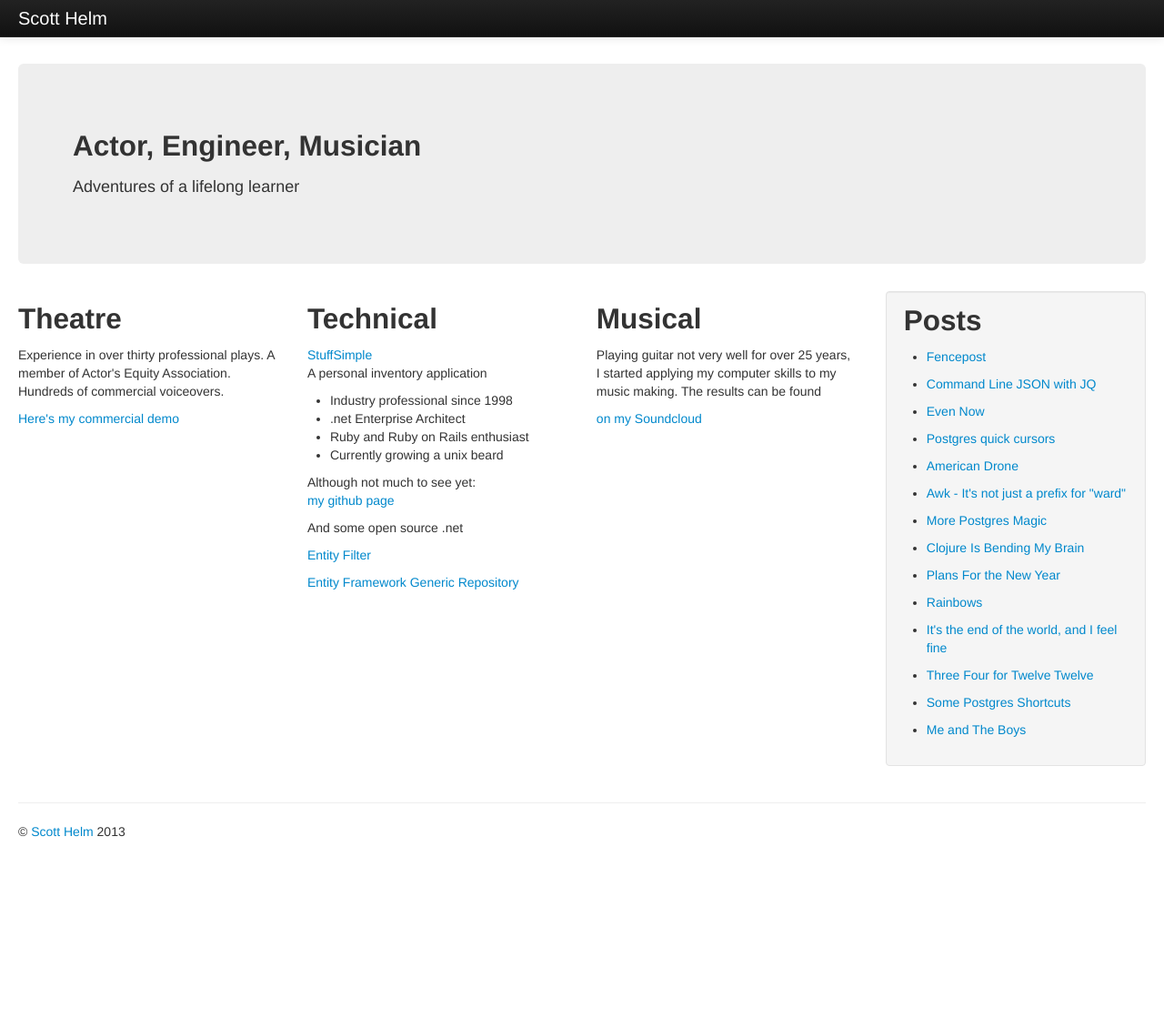
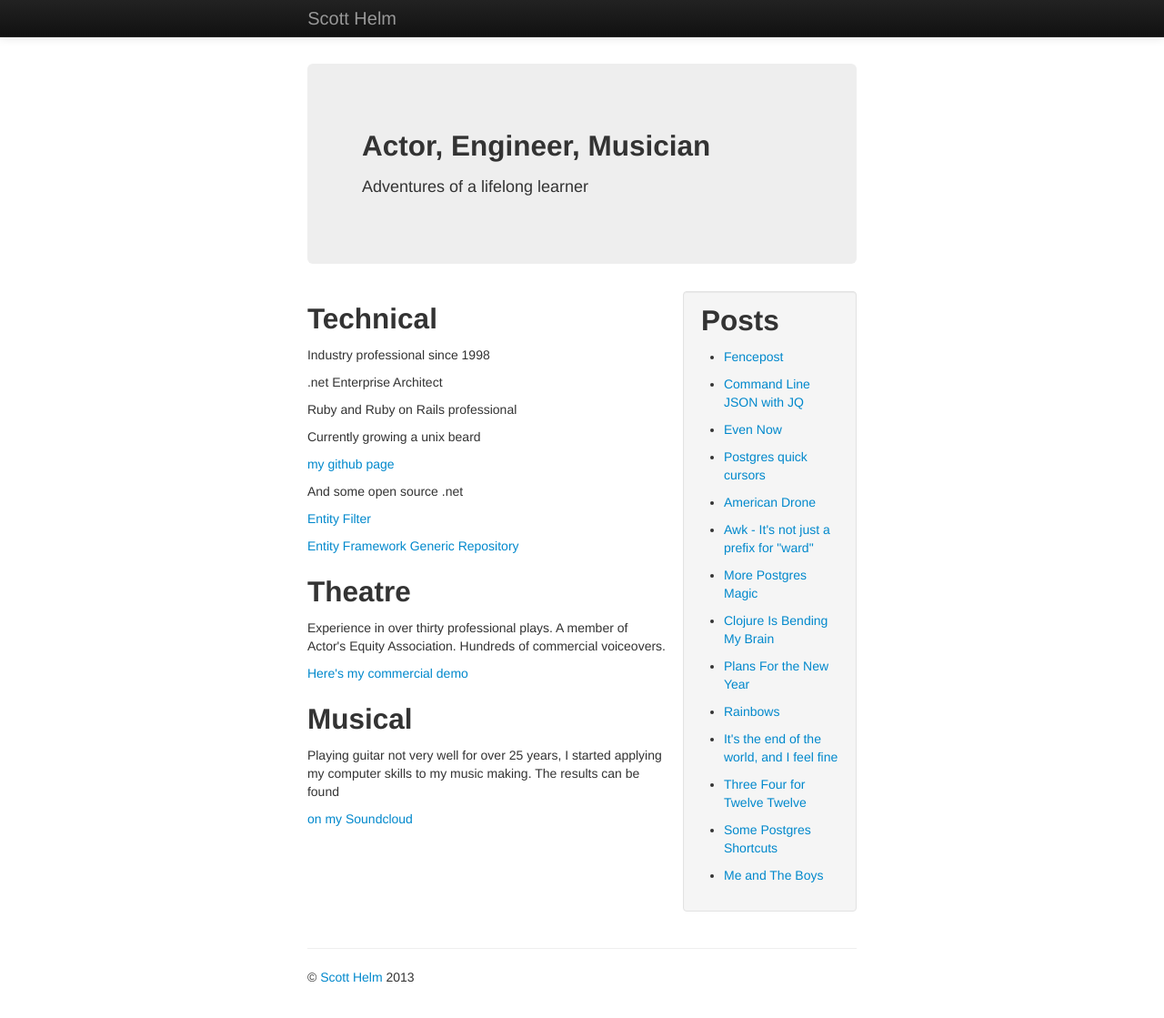
Before and after one commit to scotthelm/scotthelm.github.com.raw, a Jekyll site: the page built from index.html, in a window 1280 px wide and 1134 px high. Shown: the top 1119 px of the window at 91% size. Built offline with Jekyll 4.4.1, drawn with Linux system fonts in a browser that asks for light colours; nearby versions of some CDN libraries.

Commit message:
updates layout

```diff
--- a/_layouts/base.html
+++ b/_layouts/base.html
@@ -31,20 +31,35 @@
 
     <div class="navbar navbar-inverse navbar-fixed-top">
       <div class="navbar-inner">
-        <div class="container-fluid">
+        <div class="row-fluid">
+          <div class="span3">&nbsp;</div>
+          <div class="span6" style="padding-left:10px">
             <a class="brand" href="/">Scott Helm</a>
+          </div>
+          <div class="span3">&nbsp;</div>
         </div>
       </div>
     </div>
 
     <div class="container-fluid">
+      <div class="row-fluid">
+        <div class="span3">&nbsp;</div>
+        <div class="span6">
           <h2>{% if page.show_title %} {{ page.title if page.title }} {% endif %}</h2>
           {% if page.show_title %}<hr/>{% endif %}
           {{ content }}
           <hr/>
-
+        </div>
+        <div class="span3">&nbsp;</div>
+      </div>
       <footer>
+        <div class="row-fluid">
+          <div class="span3">&nbsp;</div>
+          <div class="span6">
             <p>&copy; <a href="mailto:helm.scott+scotthelm@gmail.com">Scott Helm</a> 2013</p>
+          </div>
+          <div class="span3">&nbsp;</div>
+        </div>
       </footer>
 
     </div><!--/.fluid-container-->
--- a/index.html
+++ b/index.html
@@ -4,11 +4,27 @@ title: "Scott Helm: Actor, Engineer, Lifelong Learner"
 show_title: false
 ---
 <div class="hero-unit">
-  <h2>Actor, Engineer, Musician</h3>
+  <h2>Actor, Engineer, Musician</h2>
   <p>Adventures of a lifelong learner</p>
 </div>
 <div class="row-fluid">
-  <div class="span3">
+  <div class="span8">
+    <div class="row-fluid">
+      <h2>Technical</h2>
+      <p>Industry professional since 1998</p>
+      <p>.net Enterprise Architect</p>
+      <p>Ruby and Ruby on Rails professional</p>
+      <p>Currently growing a unix beard</p>
+      <p>
+        <a href="https://github.com/scotthelm">my github page</a>
+      </p>
+      <p>
+        And some open source .net
+      </p>
+      <p><a href="http://entityfilter.codeplex.com">Entity Filter</a></p>
+      <p><a href="http://efgenrepo.codeplex.com">Entity Framework Generic Repository</a></p>
+    </div>
+    <div class="row-fluid">
       <h2>Theatre</h2>
       <p>
       Experience in over thirty professional plays. A member of Actor's Equity
@@ -18,28 +34,7 @@ show_title: false
       <a href="http://s3.amazonaws.com/ScottHelm/demo/Scott%20Helm%20Commercial%20Demo%202011.mp3">Here's my commercial demo</a>
       </p>
     </div>
-  <div class="span3">
-    <h2>Technical</h2>
-    <p><a href="http://stuffsimple.com">StuffSimple</a><br/>A personal inventory application</p>
-    <p>
-      <ul class="plain-list">
-        <li>Industry professional since 1998</li>
-        <li>.net Enterprise Architect</li>
-        <li>Ruby and Ruby on Rails enthusiast</li>
-        <li>Currently growing a unix beard</li>
-      </ul>
-    </p>
-    <p>
-      Although not much to see yet:<br/>
-      <a href="https://github.com/scotthelm">my github page</a>
-    </p>
-    <p>
-      And some open source .net
-    </p>
-    <p><a href="http://entityfilter.codeplex.com">Entity Filter</a></p>
-    <p><a href="http://efgenrepo.codeplex.com">Entity Framework Generic Repository</a></p>
-  </div>
-  <div class="span3">
+    <div class="row-fluid">
       <h2>Musical</h2>
       <p>Playing guitar not very well for over 25 years, I started applying my
       computer skills to my music making. The results can be found
@@ -47,7 +42,8 @@ show_title: false
         <a href="http://soundcloud.com/plasticide">on my Soundcloud</a>
       </p>
     </div>
-  <div class="span3 well">
+  </div>
+  <div class="span4 well">
     <h2 style="margin-top: -8px">Posts</h2>
     {% for post in site.posts %}
     <ul>
```
Lines whose indentation alone changed are shown as unchanged.
